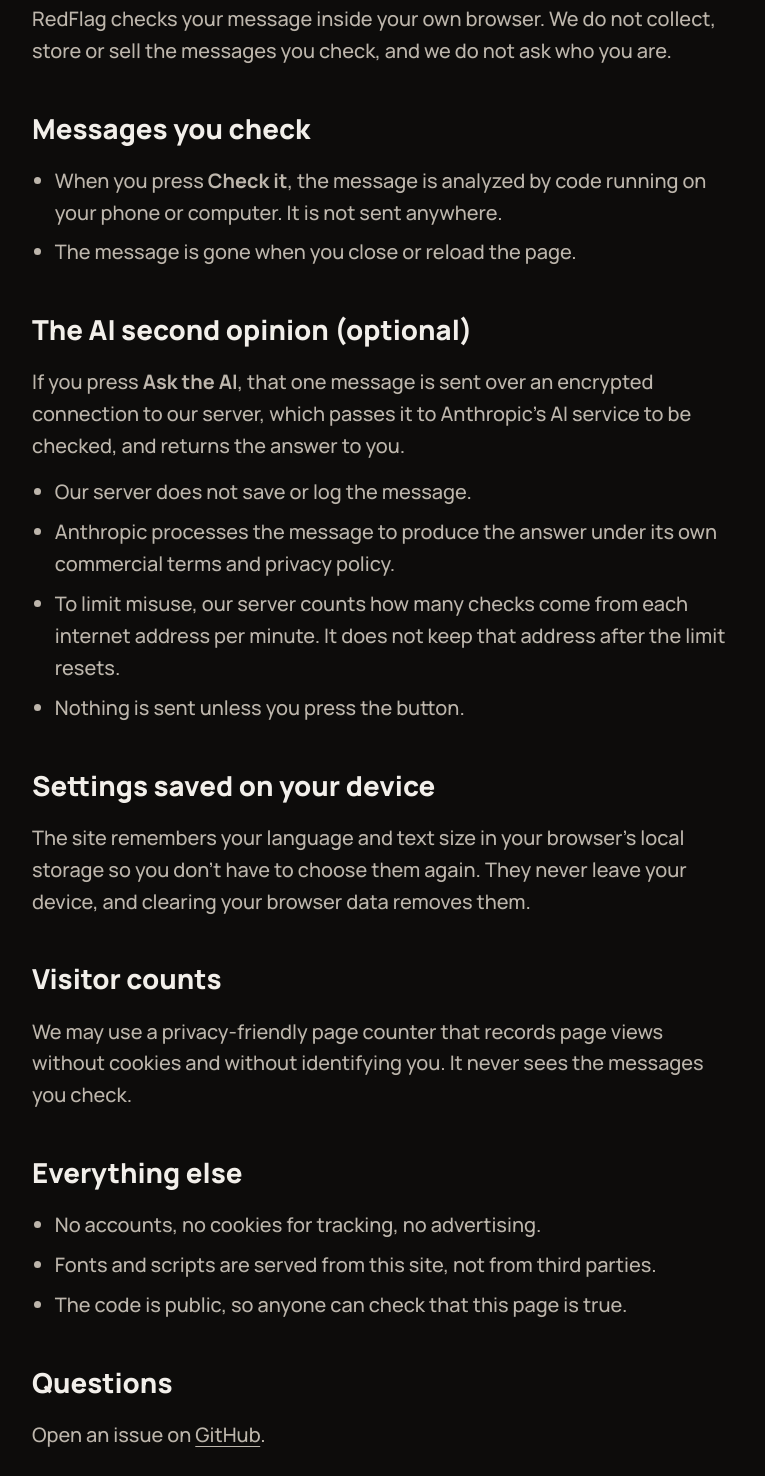
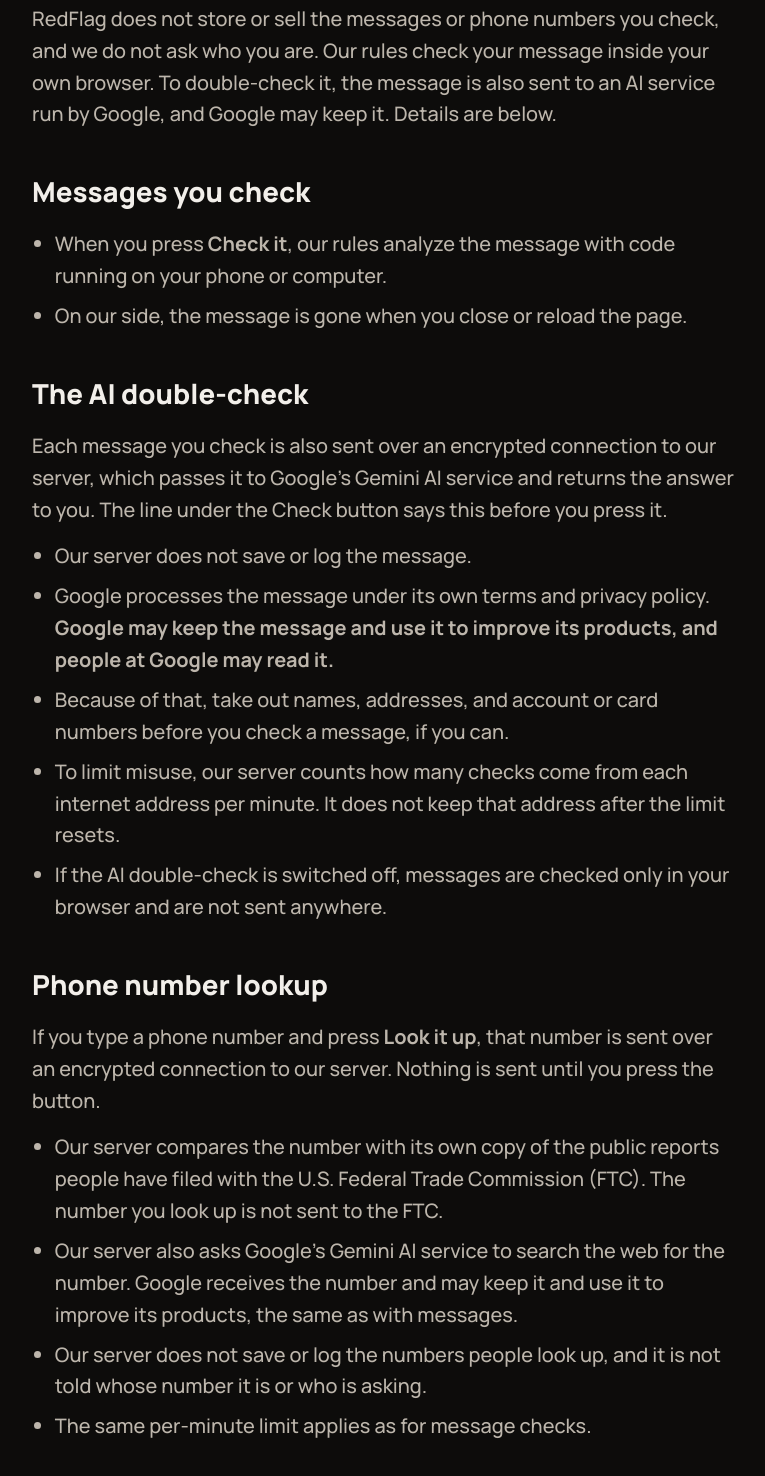
Before and after one commit to Fojikulul/RedFlag, a website: page privacy.html in a window 1280 px wide. Shown: the part 504-1980 px from the top of the page, without its empty margins (256-1021 px from the left). Drawn offline with Linux system fonts and the light colour scheme.

Commit message:
Document the AI double-check, phone lookup and what leaves the device

```diff
--- a/privacy.html
+++ b/privacy.html
@@ -21,25 +21,35 @@
 
   <main class="legal">
     <h1>Privacy</h1>
-    <p>Last updated October 29, 2026.</p>
+    <p>Last updated November 11, 2026.</p>
     <p class="draft-note">Draft. This page describes how the site works today. It has not been reviewed by a lawyer yet.</p>
 
     <h2>The short version</h2>
-    <p>RedFlag checks your message inside your own browser. We do not collect, store or sell the messages you check, and we do not ask who you are.</p>
+    <p>RedFlag does not store or sell the messages or phone numbers you check, and we do not ask who you are. Our rules check your message inside your own browser. To double-check it, the message is also sent to an AI service run by Google, and Google may keep it. Details are below.</p>
 
     <h2>Messages you check</h2>
     <ul>
-      <li>When you press <strong>Check it</strong>, the message is analyzed by code running on your phone or computer. It is not sent anywhere.</li>
-      <li>The message is gone when you close or reload the page.</li>
+      <li>When you press <strong>Check it</strong>, our rules analyze the message with code running on your phone or computer.</li>
+      <li>On our side, the message is gone when you close or reload the page.</li>
     </ul>
 
-    <h2>The AI second opinion (optional)</h2>
-    <p>If you press <strong>Ask the AI</strong>, that one message is sent over an encrypted connection to our server, which passes it to Anthropic's AI service to be checked, and returns the answer to you.</p>
+    <h2>The AI double-check</h2>
+    <p>Each message you check is also sent over an encrypted connection to our server, which passes it to Google's Gemini AI service and returns the answer to you. The line under the Check button says this before you press it.</p>
     <ul>
       <li>Our server does not save or log the message.</li>
-      <li>Anthropic processes the message to produce the answer under its own commercial terms and privacy policy.</li>
+      <li>Google processes the message under its own terms and privacy policy. <strong>Google may keep the message and use it to improve its products, and people at Google may read it.</strong></li>
+      <li>Because of that, take out names, addresses, and account or card numbers before you check a message, if you can.</li>
       <li>To limit misuse, our server counts how many checks come from each internet address per minute. It does not keep that address after the limit resets.</li>
-      <li>Nothing is sent unless you press the button.</li>
+      <li>If the AI double-check is switched off, messages are checked only in your browser and are not sent anywhere.</li>
+    </ul>
+
+    <h2>Phone number lookup</h2>
+    <p>If you type a phone number and press <strong>Look it up</strong>, that number is sent over an encrypted connection to our server. Nothing is sent until you press the button.</p>
+    <ul>
+      <li>Our server compares the number with its own copy of the public reports people have filed with the U.S. Federal Trade Commission (FTC). The number you look up is not sent to the FTC.</li>
+      <li>Our server also asks Google's Gemini AI service to search the web for the number. Google receives the number and may keep it and use it to improve its products, the same as with messages.</li>
+      <li>Our server does not save or log the numbers people look up, and it is not told whose number it is or who is asking.</li>
+      <li>The same per-minute limit applies as for message checks.</li>
     </ul>
 
     <h2>Settings saved on your device</h2>
```
Also changed, not shown: terms.html (+2 -2 lines), README.md.
